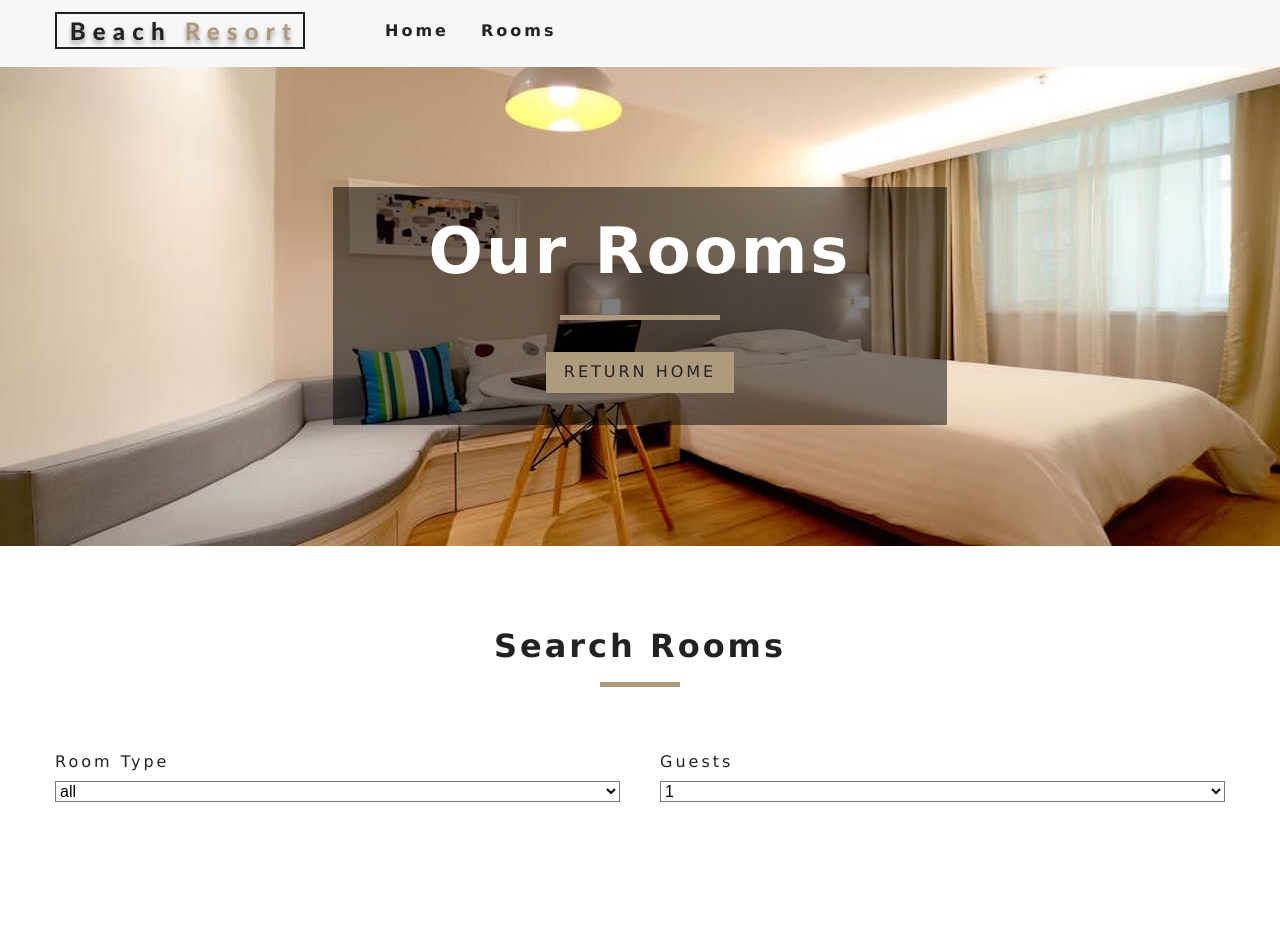
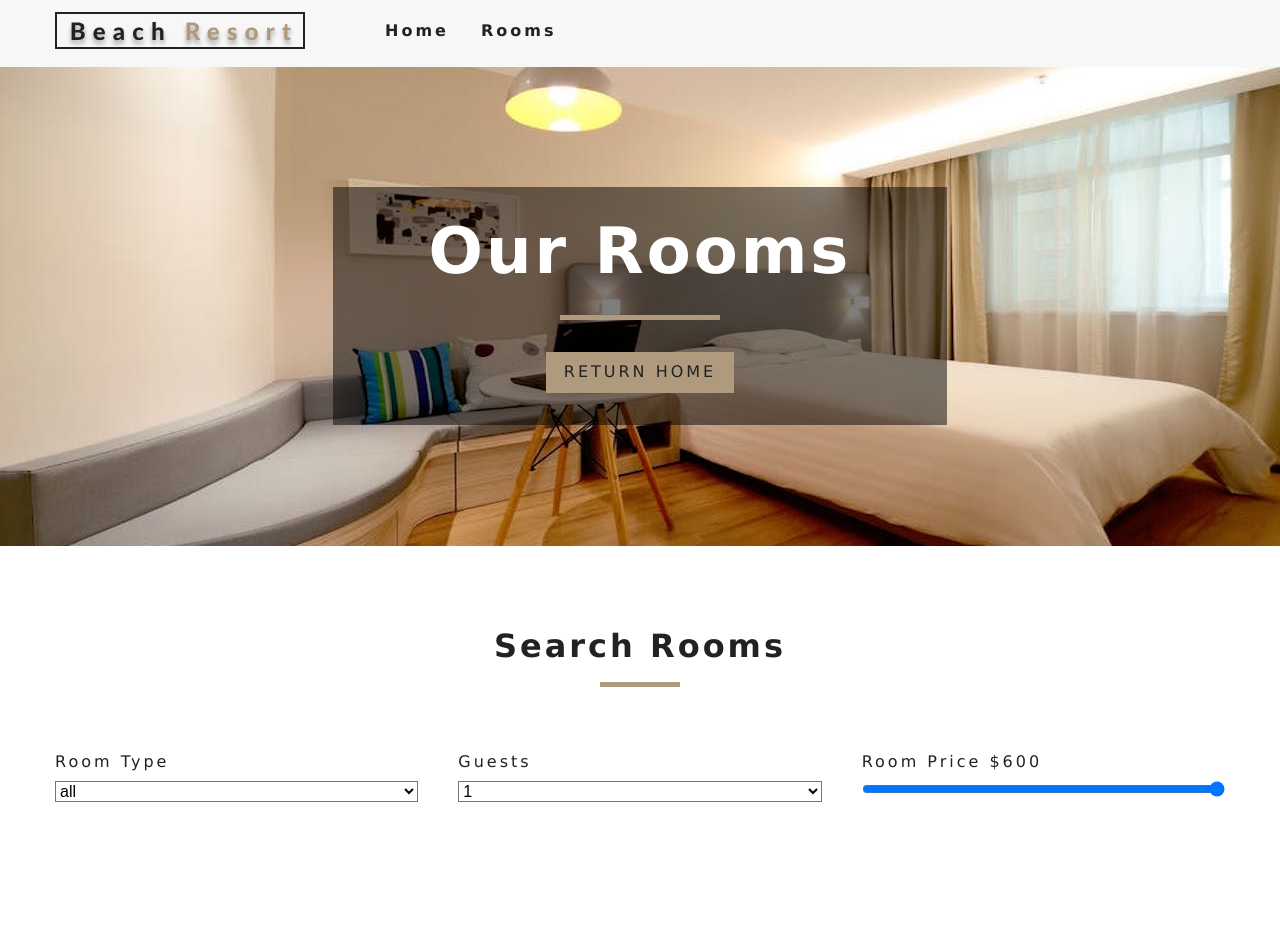
Before and after one commit to johnhou13579/Hotel-Rooms, a React (Create React App) app in the folder hotel-rooms/: page /rooms in a window 1280 px wide. Shown: the top 952 px of the page. Built offline with nearby package versions, Linux system fonts and the light colour scheme.

Commit message:
Added room price filter

```diff
--- a/hotel-rooms/src/components/RoomFilter.js
+++ b/hotel-rooms/src/components/RoomFilter.js
@@ -45,6 +45,12 @@
                     </select>
                 </div>
                 {/* end guest */}
+                {/* room price */}
+                <div className="form-group">
+                    <label htmlFor="price">room price ${price}</label>
+                        <input type="range" name="price" min={minPrice} max={maxPrice} id="price" value={price} onChange={handleChange} className="form-control" />
+                </div>
+                {/* end room price */}
             </form>
         </section>
     )
```
